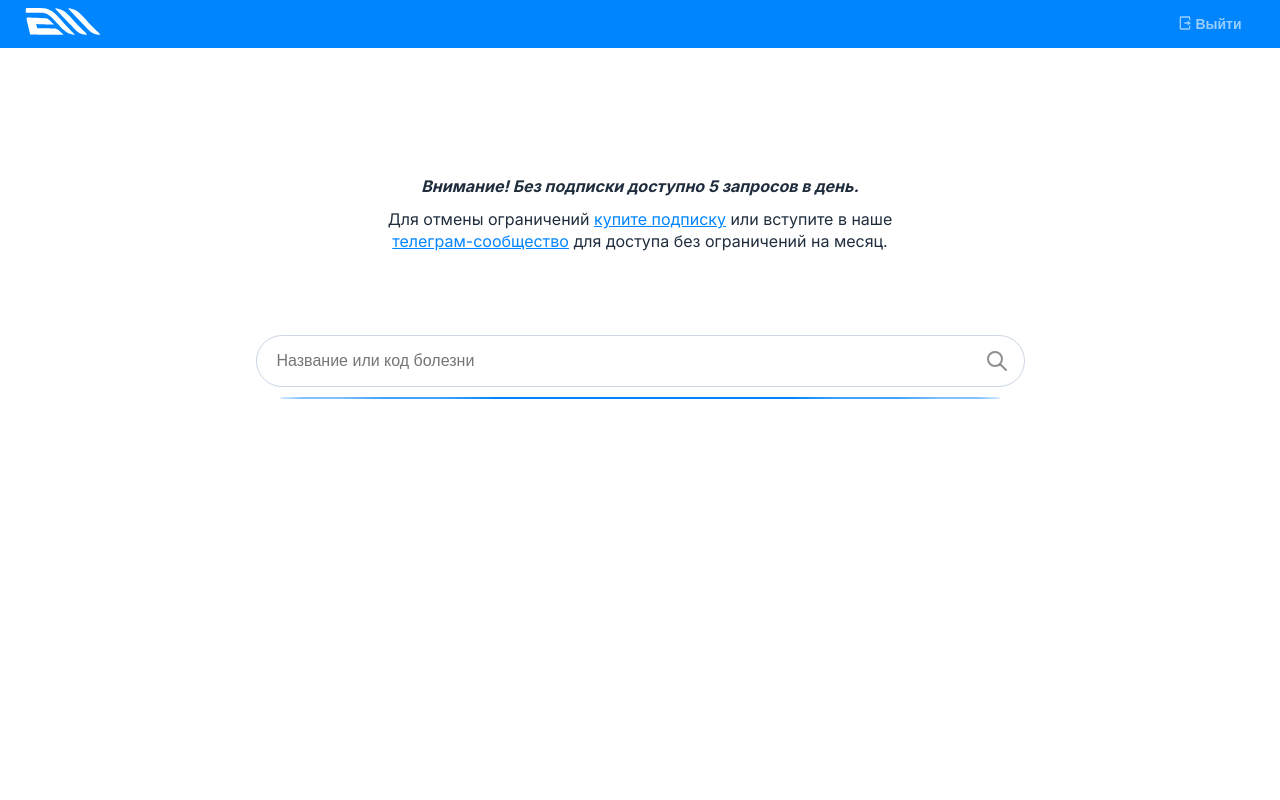
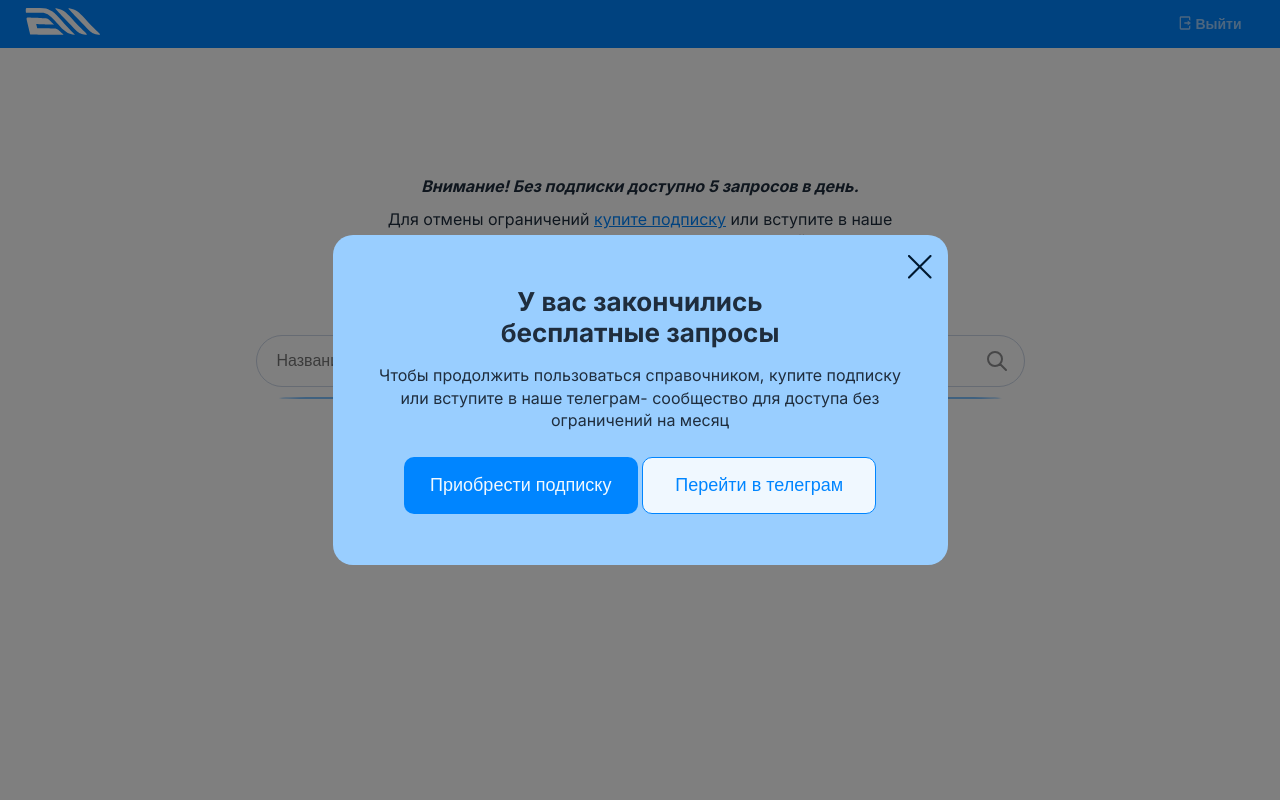
Before and after one commit to LilySmirn/easyMed, a PHP site: page /mkb/index.html in a window 1280 px wide. Run offline with PHP 8.4, Linux system fonts and the light colour scheme; some web fonts are replaced.

Commit message:
feat: warning popup

```diff
--- a/src/css/main.css
+++ b/src/css/main.css
@@ -358,6 +358,90 @@ html,
 .warnings-link {
   text-decoration: underline;
   color: #0085FF;
+}
+
+.warnings-overlay {
+  position: fixed;
+  top: 0;
+  left: 0;
+  width: 100vw;
+  height: 100vh;
+  background: rgba(0, 0, 0, 0.5);
+  display: flex;
+  justify-content: center;
+  align-items: center;
+  z-index: 10000;
+  /*opacity: 0;*/
+  transition: opacity 0.3s ease-out;
+  /*pointer-events: none;*/
+}
+.warnings-overlay.active {
+  display: flex;
+  opacity: 1;
+  pointer-events: all;
+}
+
+.warnings-popup {
+  width: 615px;
+  height: 330px;
+  background-color: #99CEFF;
+  border-radius: 20px;
+  position: relative;
+  text-align: center;
+  padding: 40px;
+  display: flex;
+  justify-content: center;
+  align-items: center;
+}
+
+.warnings-popup-text h2 {
+  font-size: 26px;
+  margin: 0;
+}
+
+.warnings-popup-text p {
+  font-size: 16px;
+  line-height: 140%;
+  margin-bottom: 25px;
+}
+
+.warnings-popup-close {
+  position: absolute;
+  top: 20px;
+  right: 20px;
+  width: 20px;
+  height: 20px;
+  cursor: pointer;
+}
+
+.buy-btn, .tg-btn {
+  width: 234px;
+  height: 57px;
+  border-radius: 10px;
+  font-size: 18px;
+  font-weight: 500;
+}
+
+.buy-btn {
+  background-color: #0085ff;
+  color: #F0F8FF;
+  border: none;
+  cursor: pointer;
+}
+
+.buy-btn:hover {
+  background-color: #0065C2;
+}
+
+.tg-btn {
+  border: 1px solid #0085ff;
+  background-color: #F0F8FF;
+  color: #0085ff;
+  cursor: pointer;
+}
+
+.tg-btn:hover {
+  background-color: #D8EDFF;
 }
 
 .form {
--- a/src/mkb/index.html
+++ b/src/mkb/index.html
@@ -80,6 +80,27 @@
       </div>
     </div>
     <div class="page__mkb page__mkb--start">
+
+      <div class="warnings-overlay">
+        <div class="warnings-popup">
+          <div class="warnings-popup-text">
+            <h2>У вас закончились<br>бесплатные запросы</h2>
+            <p>Чтобы продолжить пользоваться справочником, купите подписку<br>или вступите в наше телеграм- сообщество для доступа без<br>ограничений на месяц</p>
+            <div class="warnings-popup-buttons">
+              <button class="buy-btn">
+                Приобрести подписку
+              </button>
+              <button class="tg-btn">
+                Перейти в телеграм
+              </button>
+            </div>
+          </div>
+
+          <div class="warnings-popup-close">
+            <img src="../images/popup-exit.png" alt="close">
+          </div>
+        </div>
+      </div>
 
       <div class="warnings">
         <div class="warnings-title">
```
Also changed, not shown: src/images/popup-exit.png (added).
